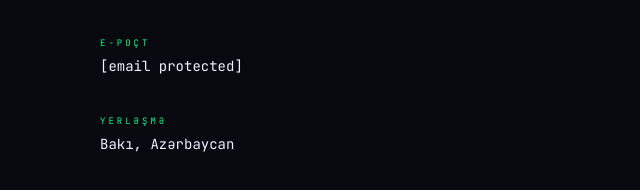
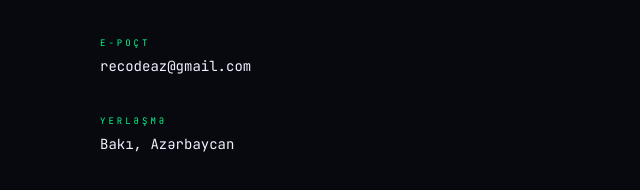
Before and after one commit to recodeaz/recodeaz.github.io, a plain HTML site: page index.html in a window 1280 px wide. Shown: the part 3949-4139 px from the top of the page, 0-640 px from the left. Drawn offline with Linux system fonts and the light colour scheme.

Commit message:
Update index.html

```diff
--- a/index.html
+++ b/index.html
@@ -887,7 +887,7 @@ footer {
         </div>
         <div class="contact-item">
           <div class="contact-item-label">E-poçt</div>
-          <a href="/cdn-cgi/l/email-protection#10797e767f506275737f7475716a3e737f7d" class="contact-item-value"><span class="__cf_email__" data-cfemail="5a283f39353e3f3b201a3d373b333674393537">[email&#160;protected]</span></a>
+          <a href="/cdn-cgi/l/email-protection#10797e767f506275737f7475716a3e737f7d" class="contact-item-value"><span class="__cf_email__" data-cfemail="5a283f39353e3f3b201a3d373b333674393537">recodeaz@gmail.com</span></a>
         </div>
         <div class="contact-item">
           <div class="contact-item-label">Yerləşmə</div>
```
